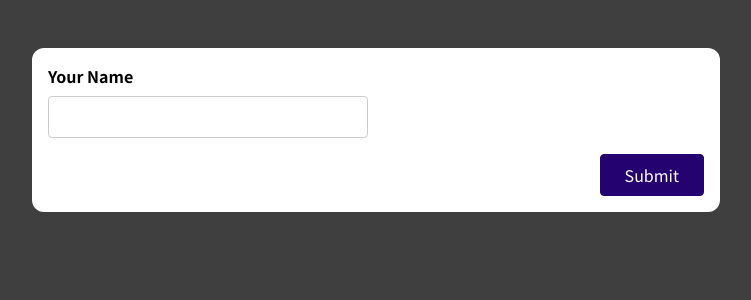
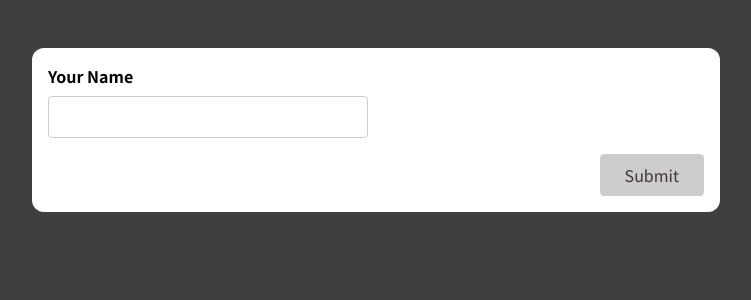
Before and after one commit to WanChangLai/Forms-In-React, a React (Create React App) app: page / in a window 1280 px wide. Shown: the top 300 px of the page, without its empty margins (264-1015 px from the left). Built offline with nearby package versions, Linux system fonts and the light colour scheme.

Commit message:
Update Code

```diff
--- a/src/components/SimpleInput.js
+++ b/src/components/SimpleInput.js
@@ -1,4 +1,4 @@
-import { useState} from "react";
+import {useState} from "react";
 
 const SimpleInput = (props) => {
 
@@ -8,6 +8,12 @@
 
   const enteredNameIsValid = enteredName.trim() !=='';
   const nameInputIsInvalid = !enteredNameIsValid && enteredNameTouched;
+
+  let formIsValid = false;
+
+  if(enteredNameIsValid){
+    formIsValid = true;
+  }
 
   const nameInputChangeHandler = event =>{
     setEnteredName(event.target.value);
@@ -56,7 +62,7 @@
         {nameInputIsInvalid && (<p className="error-text">Name must no be empty.</p>)}
       </div>
       <div className="form-actions">
-        <button>Submit</button>
+        <button disabled={!formIsValid}>Submit</button>
       </div>
     </form>
   );
--- a/src/index.css
+++ b/src/index.css
@@ -79,6 +79,16 @@
   border-color: #33059e;
 }
 
+button:disabled,
+button:disabled:hover,
+button:disabled:active{
+  background-color: #ccc;
+  color: rgb(66, 53, 53);
+  border-color: #ccc;
+  cursor: not-allowed;
+}
+
+
 .form-actions {
   text-align: right;
 }
```
